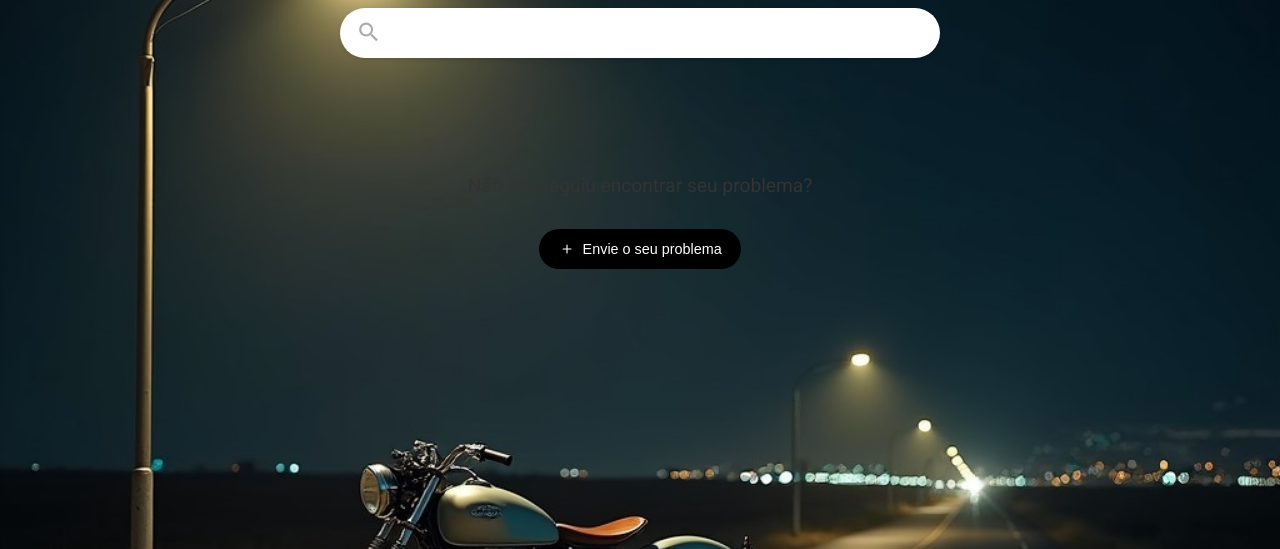
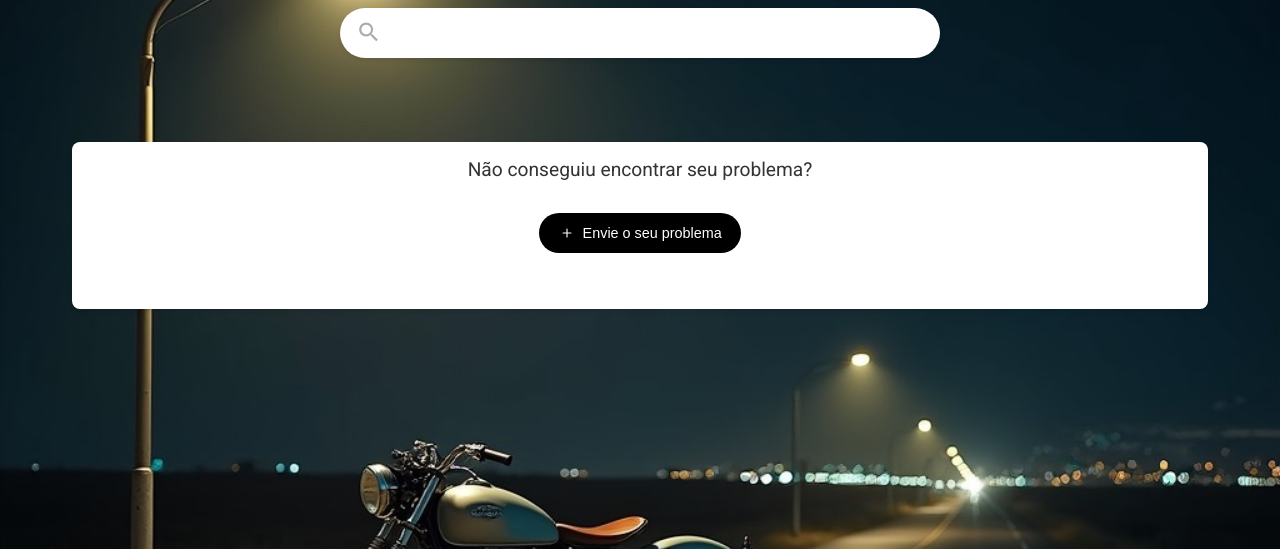
Before and after one commit to M-mecanica/M, a Flask app: page /search in a window 1280 px wide. Shown: the part 80-629 px from the top of the page. Run offline with Flask 2, Linux system fonts and the light colour scheme; data that the repository does not hold is empty; parts of the project's set-up code (start-up, migrations or seed data) failed here and were passed over.

Commit message:
Add files via upload

```diff
--- a/templates/resultados.html
+++ b/templates/resultados.html
@@ -96,7 +96,7 @@
       }
     }
 
-    /* Botão Voltar (mesmo estilo do antigo) */
+    /* Botão Voltar */
     .header-btn {
       background: none;
       border: none;
@@ -291,6 +291,24 @@
       display: inline;
     }
 
+    /* CONTAINER "NÃO ENCONTROU?" COM MESMA LARGURA E ESTILO DO .problem-item */
+    .not-found-container {
+      background-color: #fff;
+      border-radius: 8px;
+      padding: 1rem 1rem 3.5rem;
+      margin-bottom: 2rem;
+      box-shadow: 0 2px 4px rgba(0,0,0,0.1);
+      position: relative;
+      color: #333;
+      width: 100%;
+      text-align: center;
+    }
+    .not-found-container p {
+      font-size: 1.2rem;
+      margin-bottom: 1rem;
+    }
+
+    /* Botão "Envie o seu problema" */
     .new-problem-btn {
       background-color: #000;
       color: #fff;
@@ -348,6 +366,12 @@
       .problem-image {
         max-width: 280px;
         max-height: 200px;
+      }
+      .not-found-container p {
+        font-size: 1rem;
+      }
+      .not-found-container {
+        padding: 1rem;
       }
     }
 
@@ -500,9 +524,9 @@
       <!-- Spinner de carregamento -->
       <div id="spinner" class="spinner" style="display: none;"></div>
 
-      <!-- Mensagem final com botão para novo problema -->
-      <div style="text-align:center; margin-top: 2rem;">
-        <p style="font-size: 1.2rem; margin-bottom: 1rem;">Não conseguiu encontrar seu problema?</p>
+      <!-- CONTAINER "NÃO ENCONTROU?" (estilo igual ao dos problems) -->
+      <div class="not-found-container">
+        <p>Não conseguiu encontrar seu problema?</p>
         {% if session.get('user_id') %}
           <a href="{{ url_for('add_problem') }}" class="new-problem-btn" title="Novo Problema">
             <svg xmlns="http://www.w3.org/2000/svg" viewBox="0 0 16 16">
```
